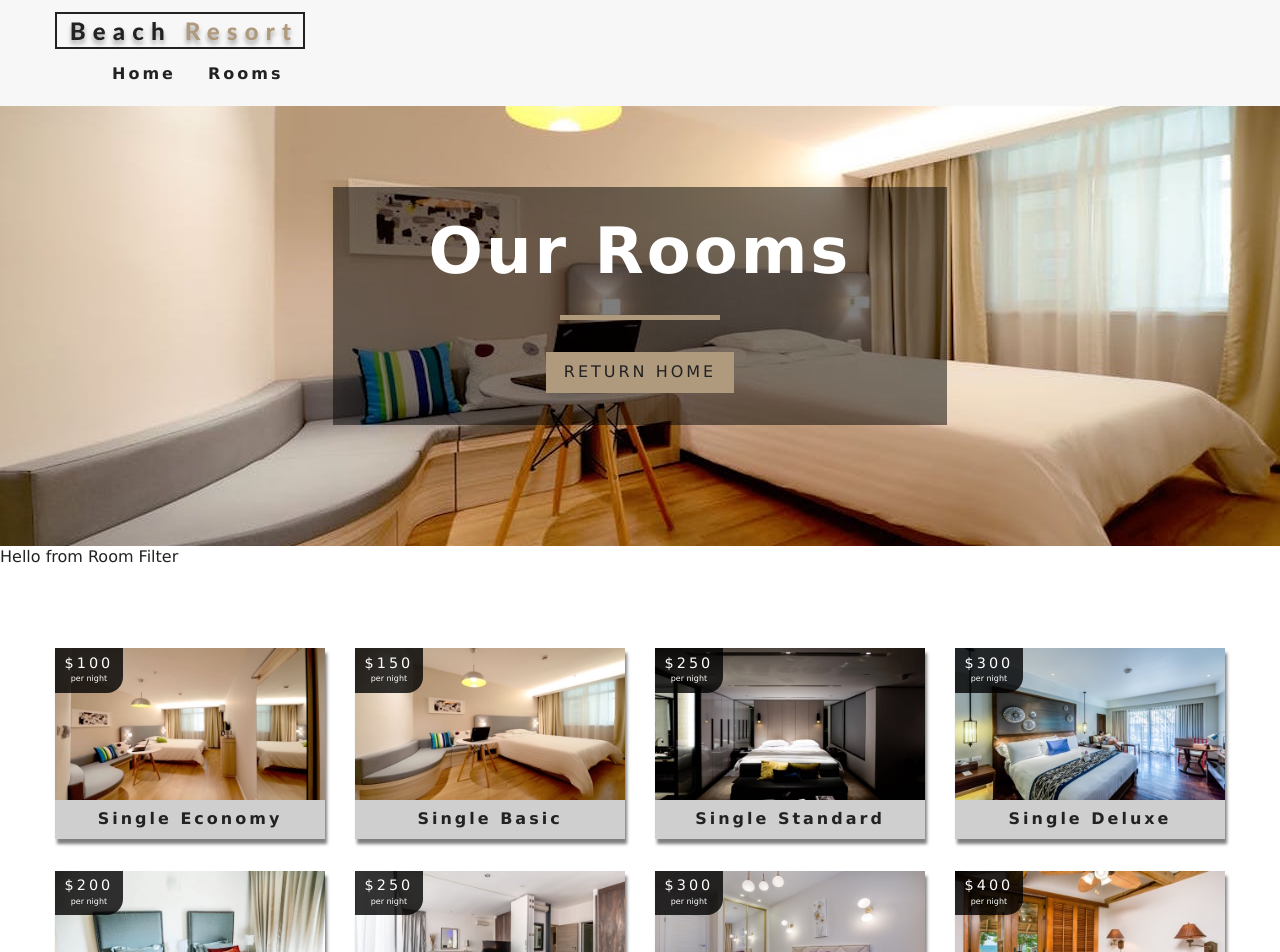
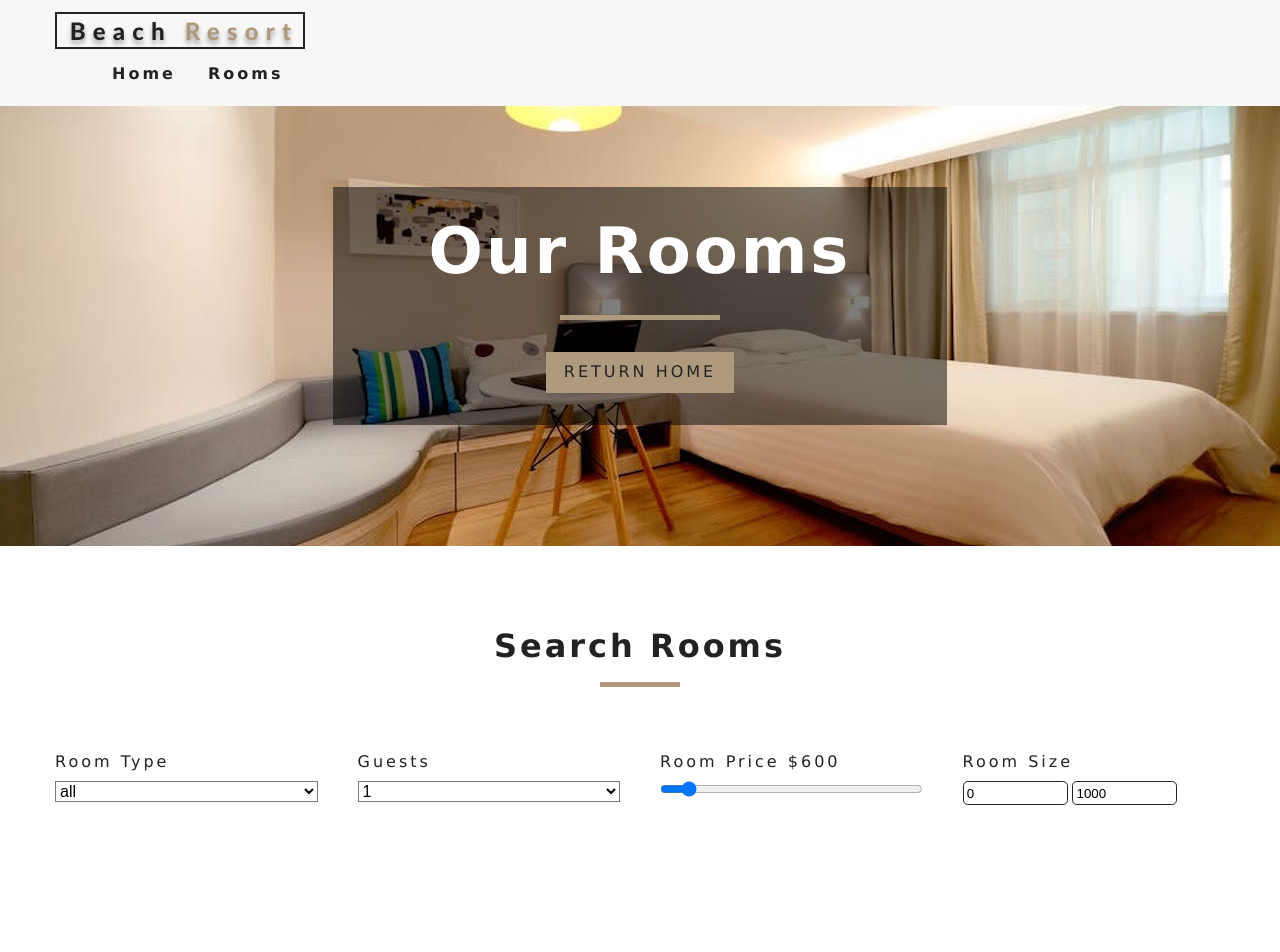
Before and after one commit to kosiazom/my-resorts, a React (Create React App) app: page /rooms in a window 1280 px wide. Shown: the top 952 px of the page. Built offline with nearby package versions, Linux system fonts and the light colour scheme.

Commit message:
adding extras

```diff
--- a/src/Context.jsx
+++ b/src/Context.jsx
@@ -19,13 +19,14 @@ class RoomProvider extends Component {
        minPrice: 0,
        maxPrice: 0,
        maxSize: 0,
+       minSize:0,
        breakfast: false,
        pets: false
     };
 
     componentDidMount(){
         let rooms = this.formatData(items)
-        console.log(rooms)
+        console.log(rooms);
         let featuredRooms = rooms.filter(room => room.featured === true);
         let maxPrice = Math.max(...rooms.map(room =>
             room.price));
@@ -65,15 +66,55 @@ class RoomProvider extends Component {
     };
 
     handleChange = (e) => {
-        const type = e.target.type
-        const name = e.target.name
-        const value = e.target.value
+        const target = e.target;
 
-        console.log(type,name,value)
+        const value = e.type === 'checkbox' ? target.checked : target.value;
+        const name = e.target.name;
+
+        this.setState(
+            {
+            [name] : value
+            },
+            this.filterRooms )
+        // console.log(e.type)
+
+        //console.log(`this is type: ${type}, name: ${name}, value:${value}`)
     };
 
     filterRooms = () => {
-        console.log("hello")
+        let {
+            rooms,
+            type,
+            capacity,
+            price,
+            minSize,
+            maxSize,
+            breakfast,
+            pets
+        } = this.state
+    // all the rooms
+        let tempRooms = [...rooms];
+    // transform value
+        capacity = parseInt(capacity);
+        price = parseInt(price)
+
+    // filter by type
+        if(type !== 'all'){
+            tempRooms = tempRooms.filter( room => room.type === type);
+        }
+    // filter by capacity
+        if(capacity !== 1 ) {
+            tempRooms = tempRooms.filter(room => room.capacity >= capacity);
+            };
+
+    // filter by price
+        tempRooms = tempRooms.filter(room => room.price <= price)
+
+
+    //change state
+        this.setState({
+            sortedRooms : tempRooms
+        })
     };
 
 
--- a/src/components/RoomFilter.jsx
+++ b/src/components/RoomFilter.jsx
@@ -4,16 +4,126 @@ import {useContext} from 'react';
 import {RoomContext} from '../Context';
 import Title from "../components/Title";
 
+//get all unique values
 
-const RoomFilter = () => {
-    const context = useContext(RoomContext)
-    console.log(context)
+const getUnique = (items, value) => {
+    return [...new Set(items.map(item => item[value] ))] //Set only accepts unique values
 
 
+}
+
+const RoomFilter = ({rooms}) => {
+    const context = useContext(RoomContext)
+    console.log(context) //this returns everything in the state ...a great way to pass down props..context if you dont want to use higher order components then use Context
+    const {
+         handleChange,
+         type,
+         capacity,
+         price,
+         minPrice,
+         maxPrice,
+         minSize,
+         maxSize,
+         breakfast,
+         pets
+        } = context;
+
+        //get unique types
+    let types = getUnique(rooms, 'type');
+    console.log(types)
+    //add all
+    types = ['all', ...types];
+    //map to jsx
+    types = types.map((item, index) => {
+        return <option value={item} key={index}>{item}</option>
+    });
+
+    let people =   getUnique(rooms, 'capacity');
+    people = people.map((item, index) => {
+        return <option key={index} value={item}>{item}</option>
+    })
     return (
-        <div>
-            Hello from Room Filter
-        </div>
+        <section className="filter-container">
+          <Title title="search rooms" />
+          <form className="filter-form">
+              {/* {select type} */}
+              <div className="form-group">
+                  <label htmlFor="type">room type</label>
+                  <select
+                  name="type"
+                  id="type"
+                  value={type}
+                  className="form-control"
+                  onChange={handleChange}
+                  >
+                      {types}
+                  </select>
+              </div>
+              {/* {end select type} */}
+
+              {/* {guests} */}
+              <div className="form-group">
+                  <label htmlFor="capacity">Guests</label>
+                  <select
+                  name="capacity"
+                  id="capacity"
+                  value={capacity}
+                  className="form-control"
+                  onChange={handleChange}
+                  >
+                      { people }
+                  </select>
+              </div>
+                {/* end guests*/}
+
+                {/* room price  */}
+                <div className="form-group">
+                <label htmlFor="price">
+                    room price ${price}
+                </label>
+                <input
+                type="range"
+                name="price"
+                min={minPrice}
+                max={maxPrice}
+                id="price"
+                onChange={handleChange}
+                className="form-control"/>
+
+                </div>
+                {/* end room price  */}
+
+                {/* size */}
+                <div className="form-group">
+                    <label htmlFor="size">room size</label>
+                    <div className="size-inputs">
+                        <input
+                        type="number"
+                        name="minSize"
+                        id="size"
+                        value={minSize}
+                        onChange={handleChange}
+                        className="size-input"
+                        />
+
+                        <input
+                        type="number"
+                        name="maxSize"
+                        id="size"
+                        value={maxSize}
+                        onChange={handleChange}
+                        className="size-input"
+                        />
+                    </div>
+                </div>
+                {/* end of size */}
+
+                {/* extras */}
+                {/* end of extras */}
+
+
+          </form>
+        </section>
     );
 }
 
```
